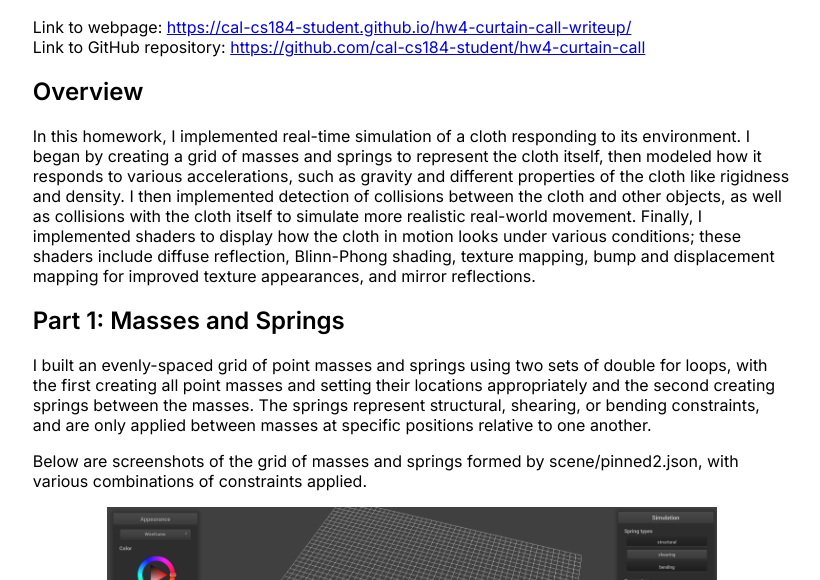
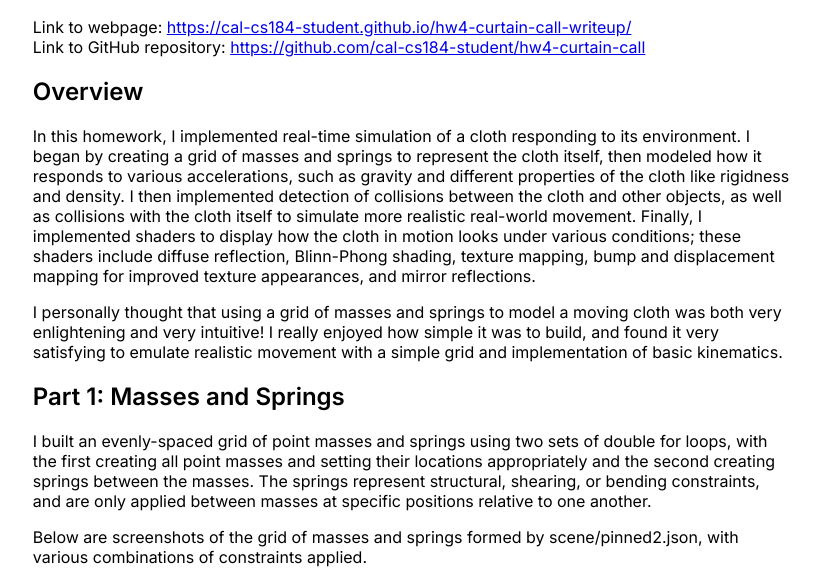
Before and after one commit to cal-cs184-student/hw4-curtain-call-writeup, a plain HTML site: page index.html in a window 1280 px wide. Shown: the part 173-753 px from the top of the page, without its empty margins (228-1048 px from the left). Drawn offline with nearby package versions, Linux system fonts and the light colour scheme; some packages are replaced by stand-ins of ours.

Commit message:
minor overview update

```diff
--- a/index.html
+++ b/index.html
@@ -59,6 +59,11 @@
 			cloth itself to simulate more realistic real-world movement. Finally, I implemented shaders to display how the cloth in motion looks
 			under various conditions; these shaders include diffuse reflection, Blinn-Phong shading, texture mapping, bump and displacement mapping
 			for improved texture appearances, and mirror reflections.
+		</p>
+		<p>
+			I personally thought that using a grid of masses and springs to model a moving cloth was both very enlightening and very intuitive! I
+			really enjoyed how simple it was to build, and found it very satisfying to emulate realistic movement with a simple grid and implementation
+			of basic kinematics.
 		</p>
 
 		<h2>Part 1: Masses and Springs</h2>
```
